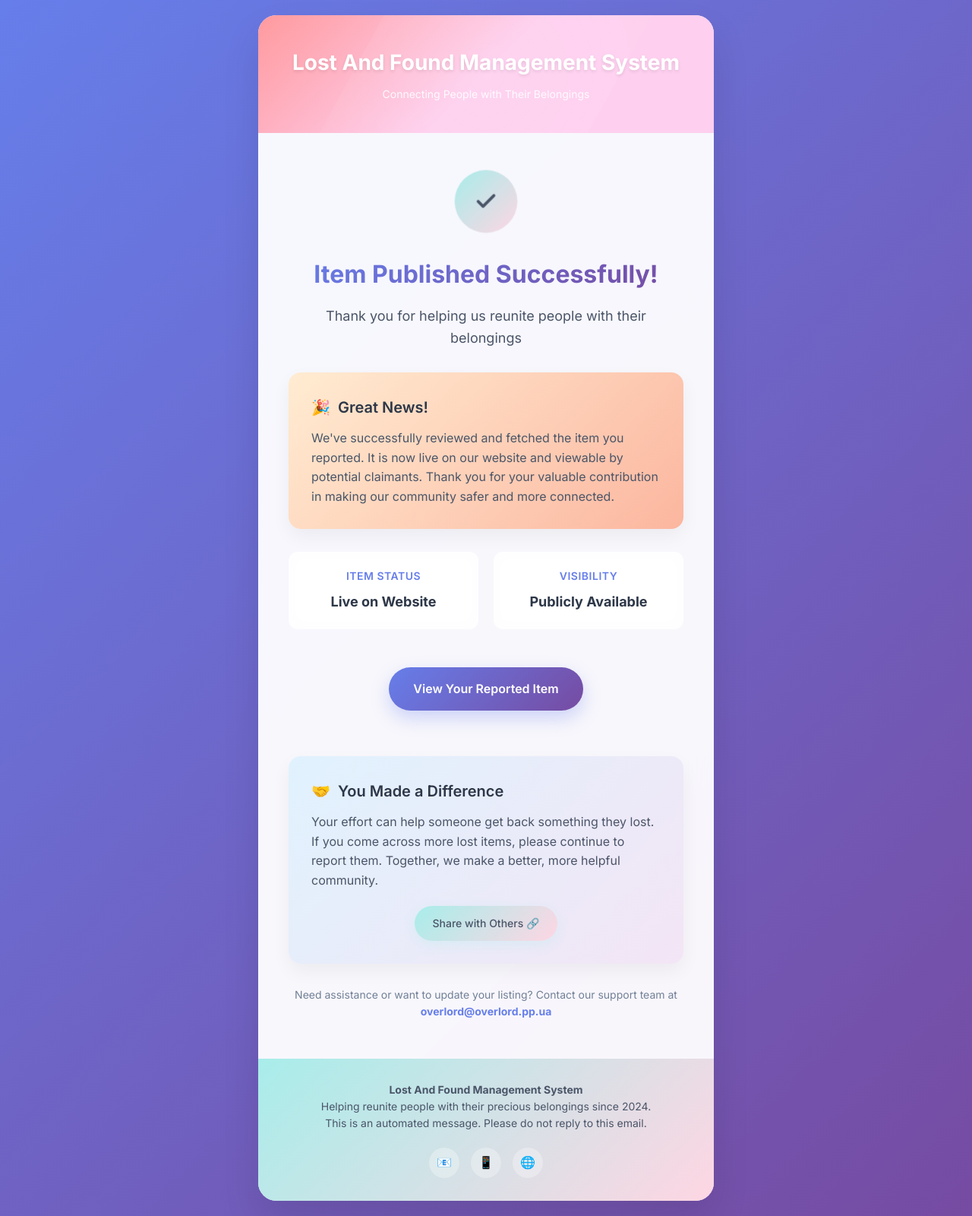
After one commit to umair-gititall/Final-Project-DB, a PHP site: page /Email/ItemFetched.html in a window 1280 px wide. The commit adds this page. Shown: the whole page at 76% size. Run offline with PHP 8.4, Linux system fonts and the light colour scheme.

Commit message:
Added Email Feature in FetchItems Page

```diff
--- /dev/null
+++ b/Email/ItemFetched.html
@@ -0,0 +1,383 @@
+<!DOCTYPE html>
+<html lang="en">
+
+<head>
+    <meta charset="UTF-8">
+    <meta name="viewport" content="width=device-width, initial-scale=1.0">
+    <title>Item Live - Lost And Found Management System</title>
+    <style>
+        @import url('https://fonts.googleapis.com/css2?family=Inter:wght@300;400;500;600;700&display=swap');
+
+        * {
+            margin: 0;
+            padding: 0;
+            box-sizing: border-box;
+        }
+
+        body {
+            font-family: 'Inter', -apple-system, BlinkMacSystemFont, 'Segoe UI', Roboto, sans-serif;
+            line-height: 1.6;
+            color: #2d3748;
+            background: linear-gradient(135deg, #667eea 0%, #764ba2 100%);
+            min-height: 100vh;
+            padding: 20px;
+        }
+
+        .email-container {
+            max-width: 600px;
+            margin: 0 auto;
+            background: rgba(255, 255, 255, 0.95);
+            backdrop-filter: blur(20px);
+            border-radius: 24px;
+            box-shadow: 0 25px 50px rgba(0, 0, 0, 0.1);
+            overflow: hidden;
+            animation: slideInUp 0.8s ease-out;
+        }
+
+        @keyframes slideInUp {
+            from {
+                opacity: 0;
+                transform: translateY(30px);
+            }
+
+            to {
+                opacity: 1;
+                transform: translateY(0);
+            }
+        }
+
+        .header {
+            background: linear-gradient(135deg, #ff9a9e 0%, #fecfef 50%, #fecfef 100%);
+            padding: 40px 30px;
+            text-align: center;
+            position: relative;
+            overflow: hidden;
+        }
+
+        .header::before {
+            content: '';
+            position: absolute;
+            top: -50%;
+            left: -50%;
+            width: 200%;
+            height: 200%;
+            background: radial-gradient(circle, rgba(255, 255, 255, 0.1) 0%, transparent 70%);
+            animation: rotate 20s linear infinite;
+        }
+
+        @keyframes rotate {
+            from {
+                transform: rotate(0deg);
+            }
+
+            to {
+                transform: rotate(360deg);
+            }
+        }
+
+        .logo {
+            font-size: 28px;
+            font-weight: 700;
+            color: #fff;
+            margin-bottom: 8px;
+            text-shadow: 0 2px 4px rgba(0, 0, 0, 0.1);
+            position: relative;
+            z-index: 1;
+        }
+
+        .tagline {
+            font-size: 14px;
+            color: rgba(255, 255, 255, 0.9);
+            font-weight: 400;
+            position: relative;
+            z-index: 1;
+        }
+
+        .content {
+            padding: 50px 40px;
+            text-align: center;
+        }
+
+        .success-icon {
+            width: 80px;
+            height: 80px;
+            margin: 0 auto 30px;
+            background: linear-gradient(135deg, #a8edea 0%, #fed6e3 100%);
+            border-radius: 50%;
+            display: flex;
+            align-items: center;
+            justify-content: center;
+            animation: pulse 2s ease-in-out infinite;
+        }
+
+        @keyframes pulse {
+
+            0%,
+            100% {
+                transform: scale(1);
+            }
+
+            50% {
+                transform: scale(1.05);
+            }
+        }
+
+        .checkmark {
+            width: 30px;
+            height: 30px;
+            stroke: #4a5568;
+            stroke-width: 3;
+            fill: none;
+            animation: checkmark 1s ease-in-out 0.5s both;
+        }
+
+        @keyframes checkmark {
+            0% {
+                stroke-dasharray: 0, 100;
+            }
+
+            100% {
+                stroke-dasharray: 100, 0;
+            }
+        }
+
+        .main-title {
+            font-size: 32px;
+            font-weight: 700;
+            color: #2d3748;
+            margin-bottom: 16px;
+            background: linear-gradient(135deg, #667eea 0%, #764ba2 100%);
+            -webkit-background-clip: text;
+            -webkit-text-fill-color: transparent;
+            background-clip: text;
+        }
+
+        .subtitle {
+            font-size: 18px;
+            color: #4a5568;
+            margin-bottom: 30px;
+            font-weight: 400;
+        }
+
+        .message-box {
+            background: linear-gradient(135deg, #ffecd2 0%, #fcb69f 100%);
+            border-radius: 16px;
+            padding: 30px;
+            margin: 30px 0;
+            text-align: left;
+            box-shadow: 0 10px 25px rgba(0, 0, 0, 0.05);
+        }
+
+        .message-title {
+            font-size: 20px;
+            font-weight: 600;
+            color: #2d3748;
+            margin-bottom: 12px;
+            display: flex;
+            align-items: center;
+            gap: 10px;
+        }
+
+        .message-text {
+            font-size: 16px;
+            color: #4a5568;
+            line-height: 1.6;
+        }
+
+        .info-grid {
+            display: grid;
+            grid-template-columns: 1fr 1fr;
+            gap: 20px;
+            margin: 30px 0;
+        }
+
+        .info-card {
+            background: rgba(255, 255, 255, 0.7);
+            border-radius: 12px;
+            padding: 20px;
+            text-align: center;
+            backdrop-filter: blur(10px);
+            border: 1px solid rgba(255, 255, 255, 0.2);
+        }
+
+        .info-card-title {
+            font-size: 14px;
+            font-weight: 600;
+            color: #667eea;
+            margin-bottom: 8px;
+            text-transform: uppercase;
+            letter-spacing: 0.5px;
+        }
+
+        .info-card-value {
+            font-size: 18px;
+            font-weight: 700;
+            color: #2d3748;
+        }
+
+        .cta-button {
+            display: inline-block;
+            background: linear-gradient(135deg, #667eea 0%, #764ba2 100%);
+            color: white;
+            text-decoration: none;
+            padding: 16px 32px;
+            border-radius: 50px;
+            font-weight: 600;
+            font-size: 16px;
+            margin: 20px 0;
+            transition: all 0.3s ease;
+            box-shadow: 0 10px 25px rgba(102, 126, 234, 0.3);
+        }
+
+        .cta-button:hover {
+            transform: translateY(-2px);
+            box-shadow: 0 15px 35px rgba(102, 126, 234, 0.4);
+        }
+
+        .footer {
+            background: linear-gradient(135deg, #a8edea 0%, #fed6e3 100%);
+            padding: 30px;
+            text-align: center;
+            color: #4a5568;
+        }
+
+        .footer-text {
+            font-size: 14px;
+            margin-bottom: 16px;
+            line-height: 1.6;
+        }
+
+        .social-links {
+            display: flex;
+            justify-content: center;
+            gap: 15px;
+            margin-top: 20px;
+        }
+
+        .social-link {
+            width: 40px;
+            height: 40px;
+            background: rgba(255, 255, 255, 0.3);
+            border-radius: 50%;
+            display: flex;
+            align-items: center;
+            justify-content: center;
+            color: #4a5568;
+            text-decoration: none;
+            transition: all 0.3s ease;
+            backdrop-filter: blur(10px);
+        }
+
+        .social-link:hover {
+            background: rgba(255, 255, 255, 0.5);
+            transform: translateY(-2px);
+        }
+
+        @media (max-width: 640px) {
+            .email-container {
+                margin: 10px;
+                border-radius: 16px;
+            }
+
+            .content {
+                padding: 30px 20px;
+            }
+
+            .header {
+                padding: 30px 20px;
+            }
+
+            .main-title {
+                font-size: 24px;
+            }
+
+            .info-grid {
+                grid-template-columns: 1fr;
+            }
+        }
+    </style>
+</head>
+
+<body>
+    <div class="email-container">
+        <div class="header">
+            <div class="logo">Lost And Found Management System</div>
+            <div class="tagline">Connecting People with Their Belongings</div>
+        </div>
+
+        <div class="content">
+            <div class="success-icon">
+                <svg class="checkmark" viewBox="0 0 24 24">
+                    <path d="M20 6L9 17l-5-5" stroke-linecap="round" stroke-linejoin="round" />
+                </svg>
+            </div>
+
+            <h1 class="main-title">Item Published Successfully!</h1>
+            <p class="subtitle">Thank you for helping us reunite people with their belongings</p>
+
+            <div class="message-box">
+                <div class="message-title">
+                    <span>🎉</span>
+                    Great News!
+                </div>
+                <div class="message-text">
+                    We've successfully reviewed and fetched the item you reported. It is now live on our website and
+                    viewable by potential claimants. Thank you for your valuable contribution in making our community
+                    safer and more connected.
+                </div>
+            </div>
+
+            <div class="info-grid">
+                <div class="info-card">
+                    <div class="info-card-title">Item Status</div>
+                    <div class="info-card-value">Live on Website</div>
+                </div>
+                <div class="info-card">
+                    <div class="info-card-title">Visibility</div>
+                    <div class="info-card-value">Publicly Available</div>
+                </div>
+            </div>
+
+            <a href="https://overlord.pp.ua/Pages/ViewItem.php" class="cta-button">View Your Reported Item</a>
+
+            <div class="message-box"
+                style="background: linear-gradient(135deg, #e0f2fe 0%, #f3e5f5 100%); margin-top: 40px;">
+                <div class="message-title">
+                    <span>🤝</span>
+                    You Made a Difference
+                </div>
+                <div class="message-text">
+                    Your effort can help someone get back something they lost. If you come across more lost items,
+                    please continue to report them. Together, we make a better, more helpful community.
+                </div>
+                <div style="text-align: center; margin-top: 20px;">
+                    <a href="https://overlord.pp.ua/" class="share-button"
+                        style="display: inline-block; background: linear-gradient(135deg, #a8edea 0%, #fed6e3 100%); color: #4a5568; text-decoration: none; padding: 12px 24px; border-radius: 25px; font-weight: 500; font-size: 14px; transition: all 0.3s ease; box-shadow: 0 5px 15px rgba(168, 237, 234, 0.3);">
+                        Share with Others 🔗
+                    </a>
+                </div>
+            </div>
+
+            <p style="font-size: 14px; color: #718096; margin-top: 30px;">
+                Need assistance or want to update your listing? Contact our support team at
+                <strong style="color: #667eea;">overlord@overlord.pp.ua</strong>
+            </p>
+        </div>
+
+        <div class="footer">
+            <div class="footer-text">
+                <strong>Lost And Found Management System</strong><br>
+                Helping reunite people with their precious belongings since 2024.<br>
+                This is an automated message. Please do not reply to this email.
+            </div>
+
+            <div class="social-links">
+                <a href="#" class="social-link">📧</a>
+                <a href="#" class="social-link">📱</a>
+                <a href="#" class="social-link">🌐</a>
+            </div>
+        </div>
+    </div>
+</body>
+
+</html>
```
Also changed, not shown: Admin/FetchItems.php (+11 -1 lines).
